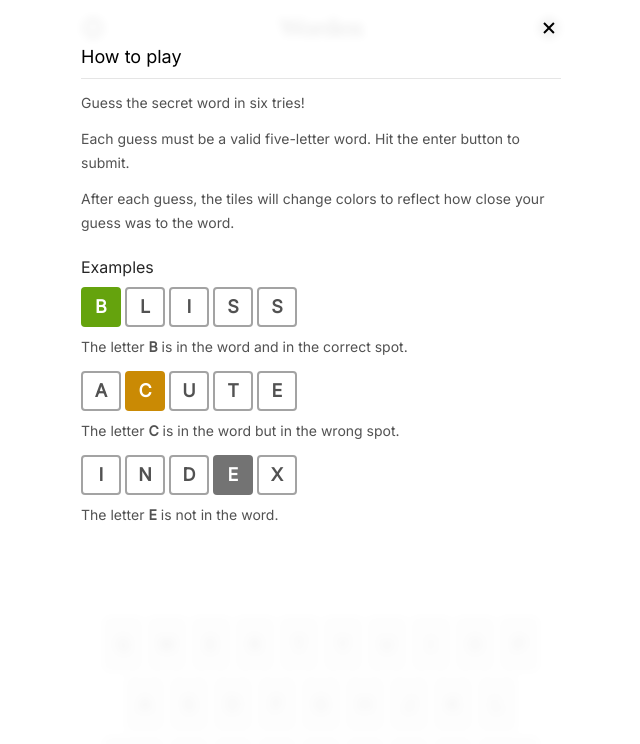
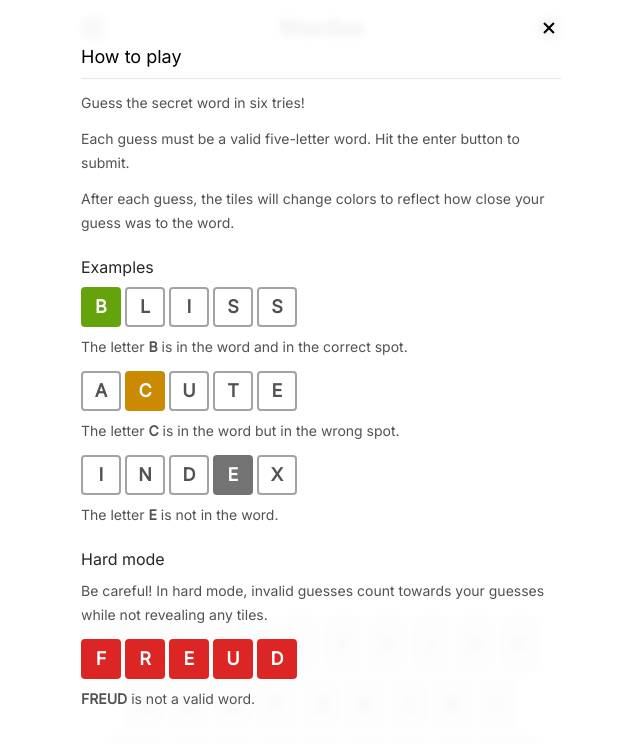
Before and after one commit to Flesky/worden, a Vue app: page / in a window 1280 px wide. Shown: the top 744 px of the page, without its empty margins (319-959 px from the left). Built offline with nearby package versions, Linux system fonts and the light colour scheme.

Commit message:
Improved text readabiltity, fixed invalid last guess on hard mode, added help content on hard mode

```diff
--- a/index.html
+++ b/index.html
@@ -13,7 +13,7 @@
     <meta charset="UTF-8" />
     <meta
       name="description"
-      content="Play unlimited Wordle games here on Worden: an elegant, minimal take on the charming word guessing game. Guess the secret five letter word and share your results to your friends."
+      content="Play unlimited Wordle games here on Worden. Guess the secret five letter word and share your results to your friends."
     />
     <meta name="theme-color" content="black" />
     <meta name="viewport" content="width=device-width, initial-scale=1.0" />
--- a/src/App.vue
+++ b/src/App.vue
@@ -323,6 +323,15 @@ export default {
           }
           guesses.push(guess);
           this.guess = [];
+
+          console.log("Hello")
+          if (guesses.length > 5) {
+            this.game.status = "LOSS";
+          }
+          if (this.game.status) {
+            this.statistics.addGame(this.game);
+            this.view.setView("results");
+          }
         }
         return;
       }
--- a/src/components/TheLogo.vue
+++ b/src/components/TheLogo.vue
@@ -2,7 +2,7 @@
   <!--  <TransitionGroup tag="div" name="fade" class="flex items-center space-x-1 transition">-->
   <div class="flex items-center space-x-1">
     <div
-      class="text-2xl tracking-tighter leading-none font-display text-light dark:text-white"
+      class="text-2xl tracking-tight leading-none font-display text-light dark:text-white"
     >
       Worden
     </div>
--- a/src/styles/index.css
+++ b/src/styles/index.css
@@ -1,5 +1,3 @@
-@import url('https://fonts.googleapis.com/css2?family=Inter&display=swap');
-
 @import url("tailwindcss/tailwind.css");
 
 @import url("base.css");
--- a/src/views/HelpView.vue
+++ b/src/views/HelpView.vue
@@ -56,6 +56,29 @@
     <p class="mt-2">
       The letter <span class="font-bold">E</span> is not in the word.
     </p>
+    <h2 class="mt-6">Hard mode</h2>
+    <p class="mt-3">
+      Be careful! In hard mode, invalid guesses count towards your guesses while
+      not revealing any tiles.
+    </p>
+    <!--    <p class="mt-3">-->
+    <!--      Be careful! In hard mode, non-word guesses are marked invalid — they-->
+    <!--      count towards your guesses while not revealing any tiles.-->
+    <!--    </p>-->
+    <BoardRowComponent
+      :word="[
+        { letter: 'F', evaluation: 'invalid' },
+        { letter: 'R', evaluation: 'invalid' },
+        { letter: 'E', evaluation: 'invalid' },
+        { letter: 'U', evaluation: 'invalid' },
+        { letter: 'D', evaluation: 'invalid' },
+      ]"
+      demo
+      class="mt-3"
+    ></BoardRowComponent>
+    <p class="mt-2">
+      <span class="font-bold">FREUD</span> is not a valid word.
+    </p>
   </BaseDialog>
 </template>
 
--- a/src/views/ResultsView.vue
+++ b/src/views/ResultsView.vue
@@ -3,13 +3,13 @@
     <template v-if="game.status === 'WON'">
       <h1>{{ praise }}</h1>
       <p class="mt-3">
-        You got {{ game.secretWord }} in {{ game.guesses.length }}
+        You got <span class="font-bold">{{ game.secretWord }}</span> in {{ game.guesses.length }}
         {{ game.guesses.length === 1 ? "try" : "tries" }}.
       </p>
     </template>
     <template v-else>
       <h1 ref="heading" tabindex="-1">Better luck next time!</h1>
-      <p class="mt-3">The word was {{ game.secretWord }}.</p>
+      <p class="mt-3">The word was <span class="font-bold">{{ game.secretWord }}</span>.</p>
     </template>
 
     <h1 class="mt-12">Statistics</h1>
--- a/vite.config.js
+++ b/vite.config.js
@@ -20,7 +20,7 @@ export default defineConfig({
         name: "Worden | Unlimited Wordle games",
         short_name: "Worden",
         description:
-          "Play unlimited Wordle games here on Worden: an elegant, minimal take on the charming word guessing game. Guess the secret five letter word and share your results to your friends.",
+          "Play unlimited Wordle games here on Worden. Guess the secret five letter word and share your results to your friends.",
         theme_color: "#000000",
         background_color: "#000000",
         icons: [
@@ -31,13 +31,13 @@ export default defineConfig({
             purpose: "any maskable",
           },
           {
-            src: "pwa-192x192.png",
-            sizes: "192x192",
+            src: "pwa-512x512.png",
+            sizes: "512x512",
             type: "image/png",
           },
           {
-            src: "pwa-512x512.png",
-            sizes: "512x512",
+            src: "pwa-192x192.png",
+            sizes: "192x192",
             type: "image/png",
           },
         ],
```
